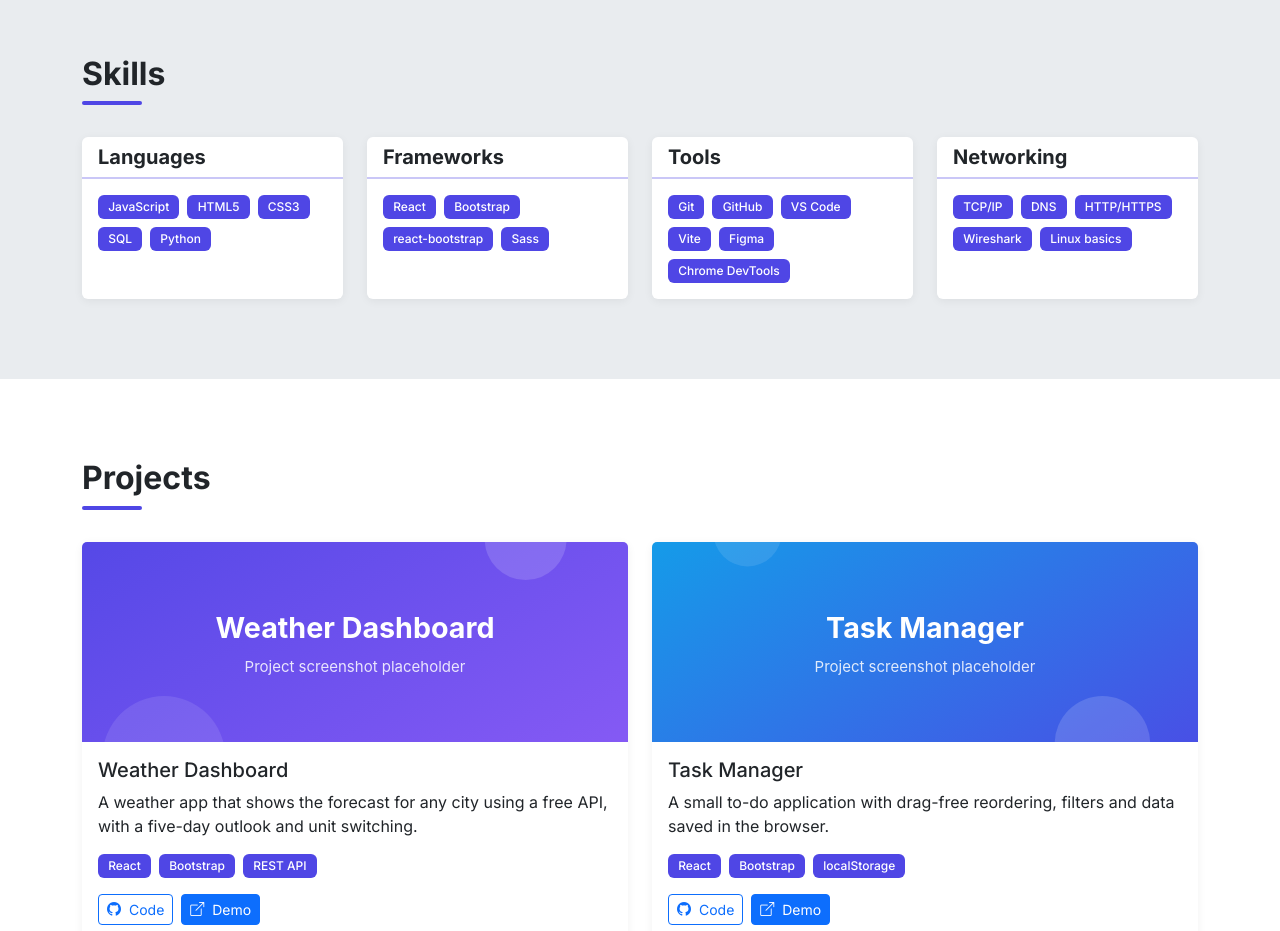
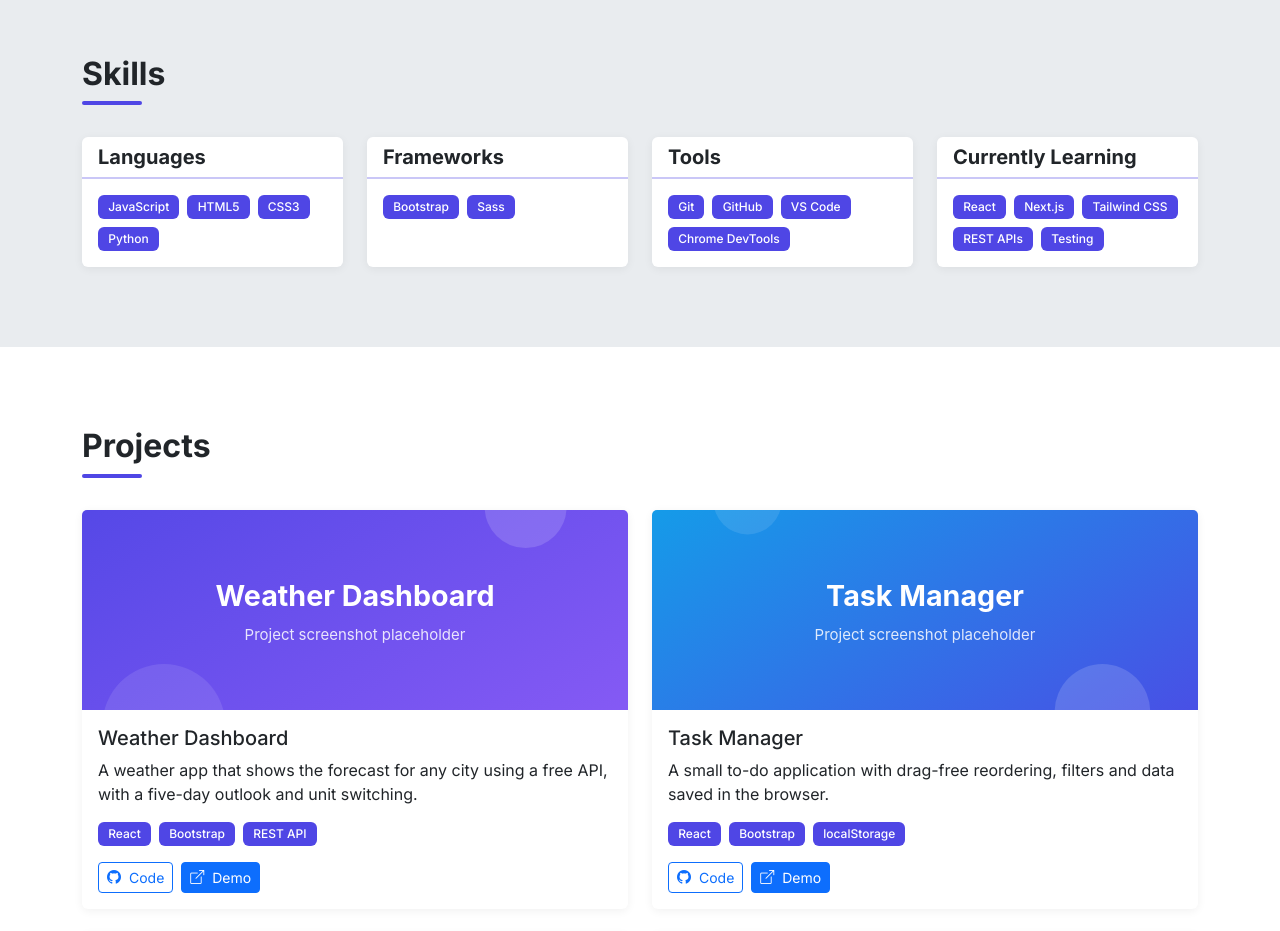
Before and after one commit to amirhosseinj05/amirhj205-Protfolio, a React (Vite) app: page / in a window 1280 px wide. Shown: the part 1420-2351 px from the top of the page. Built offline with nearby package versions, Linux system fonts and the light colour scheme.

Commit message:
change skills.js file

```diff
--- a/src/data/skills.js
+++ b/src/data/skills.js
@@ -4,18 +4,18 @@
 export const skillGroups = [
   {
     category: 'Languages',
-    skills: ['JavaScript', 'HTML5', 'CSS3', 'SQL', 'Python'],
+    skills: ['JavaScript', 'HTML5', 'CSS3', 'Python'],
   },
   {
     category: 'Frameworks',
-    skills: ['React', 'Bootstrap', 'react-bootstrap', 'Sass'],
+    skills: ['Bootstrap', 'Sass'],
   },
   {
     category: 'Tools',
-    skills: ['Git', 'GitHub', 'VS Code', 'Vite', 'Figma', 'Chrome DevTools'],
+    skills: ['Git', 'GitHub', 'VS Code', 'Chrome DevTools'],
   },
   {
-    category: 'Networking',
-    skills: ['TCP/IP', 'DNS', 'HTTP/HTTPS', 'Wireshark', 'Linux basics'],
+    category: 'Currently Learning',
+    skills: ['React','Next.js','Tailwind CSS','REST APIs','Testing'],
   },
 ]
```
